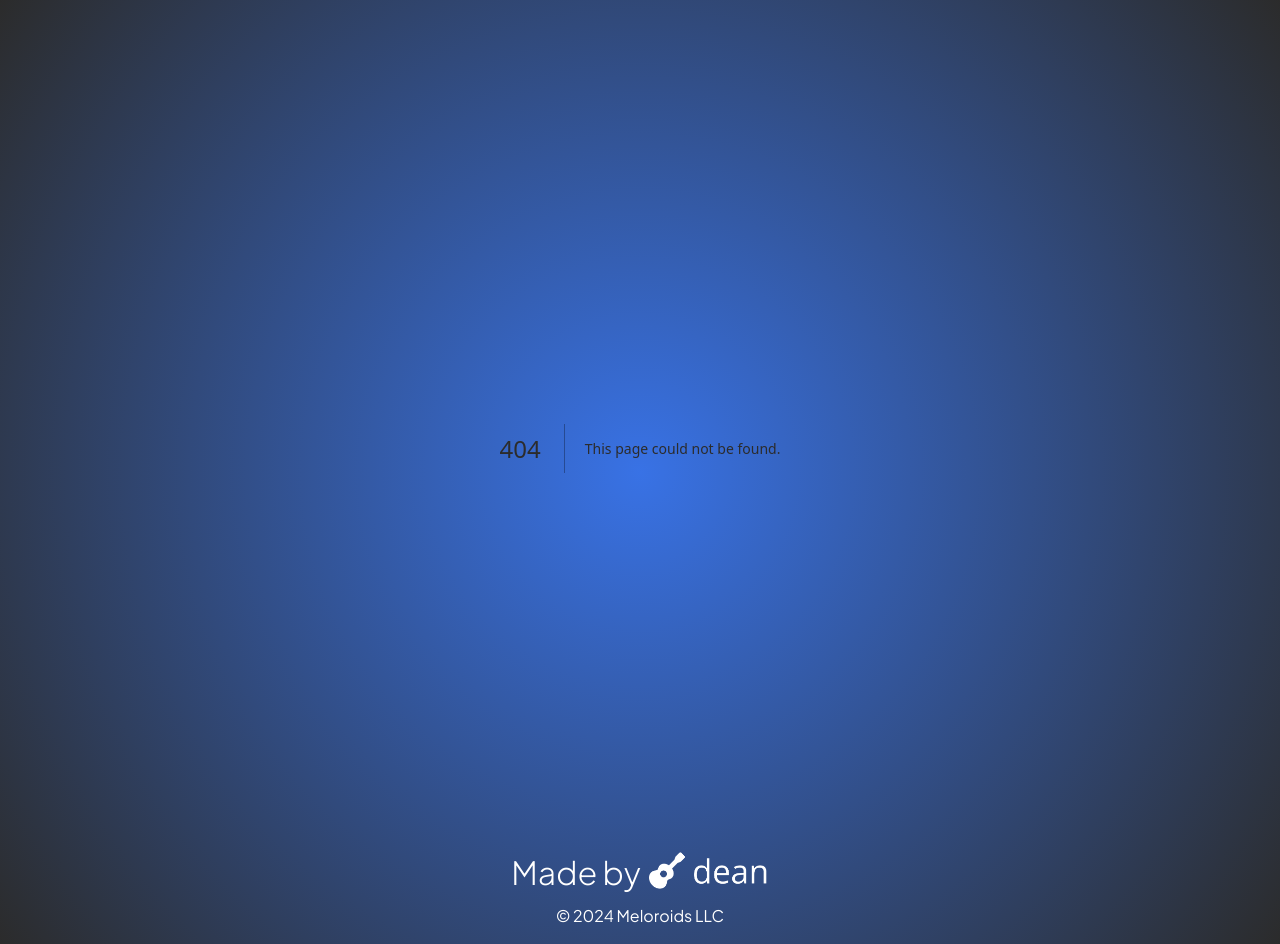
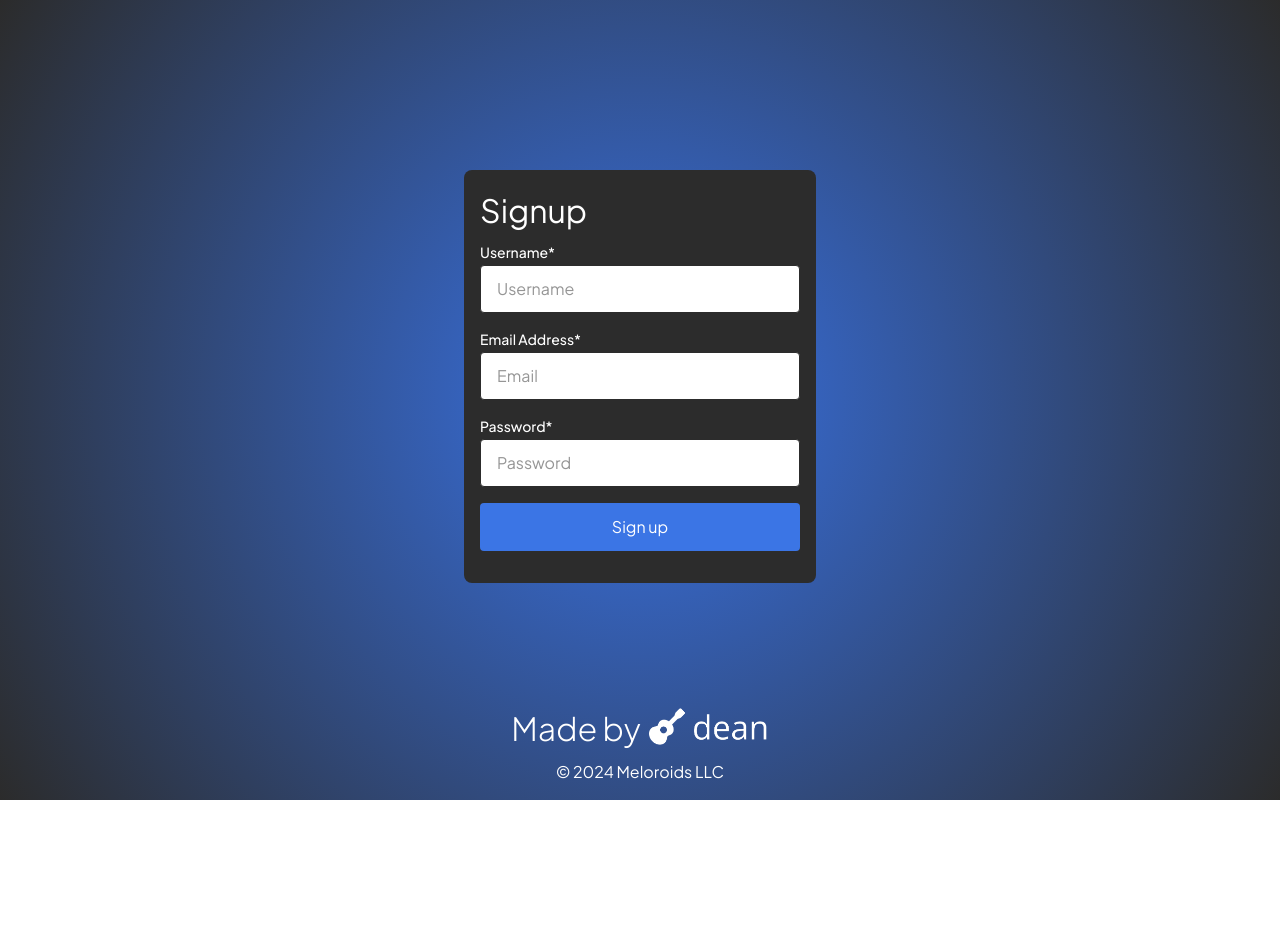
Before and after one commit to petehod/loop-name-generator, a Next.js app: page /signup in a window 1280 px wide. Before the commit this address had no page. After the commit the page ends 800 px from the top, so only its background shows below. Built offline with nearby package versions, Linux system fonts and the light colour scheme; no server answers.

Commit message:
setup create an account

```diff
--- a/package.json
+++ b/package.json
@@ -13,13 +13,16 @@
     "framer-motion": "^11.3.21",
     "next": "14.2.5",
     "react": "^18",
-    "react-dom": "^18"
+    "react-dom": "^18",
+    "uuid": "^10.0.0",
+    "zod": "^3.23.8"
   },
   "devDependencies": {
     "@iconify/react": "^5.0.2",
     "@types/node": "^20",
     "@types/react": "^18",
     "@types/react-dom": "^18",
+    "@types/uuid": "^10.0.0",
     "eslint": "^8",
     "eslint-config-next": "14.2.5",
     "postcss": "^8",
--- /dev/null
+++ b/src/app/signup/page.tsx
@@ -0,0 +1,5 @@
+import SignupForm from "@/components/Form/SignupForm";
+
+export default function Signup() {
+  return <SignupForm />;
+}
--- /dev/null
+++ b/src/components/Form/Form.tsx
@@ -0,0 +1,17 @@
+import { FormHTMLAttributes } from "react";
+
+export const Form = ({
+  children,
+  title,
+  ...props
+}: FormHTMLAttributes<HTMLFormElement> & {
+  title?: string;
+  children: React.ReactNode;
+}) => {
+  return (
+    <form className="bg-dark px-4 pb-8 pt-4 rounded-lg" {...props}>
+      {title && <h2 className="text-white text-2 mb-2">{title}</h2>}
+      {children}
+    </form>
+  );
+};
--- /dev/null
+++ b/src/components/Form/SignupForm.tsx
@@ -0,0 +1,91 @@
+"use client";
+import React, { useState } from "react";
+import { Button } from "@/components/Button";
+import { FormInputLabelWrapper, Label, Input, Form } from "@/components/Form";
+import { z } from "zod";
+import { FirebaseService } from "@/services";
+import { getDefaultUser, User } from "@/schema";
+
+// TODO: Optimize this for uniqueness, correct password params, etc
+const SignupSchema = z.object({
+  email: z.string().email(),
+  username: z.string(),
+  password: z.string()
+});
+
+const SignupForm: React.FC = () => {
+  const [email, setEmail] = useState("");
+  const [password, setPassword] = useState("");
+  const [username, setUsername] = useState("");
+
+  const handleSignUp = async (event: React.FormEvent<HTMLFormElement>) => {
+    event.preventDefault();
+
+    const data = SignupSchema.parse({ email, password, username });
+
+    const userData = await FirebaseService.createUser(
+      data.email,
+      data.password
+    );
+
+    const formattedData = getDefaultUser(
+      userData.uid,
+      userData.email ?? data.email,
+      data.username
+    );
+
+    await FirebaseService.addUser(formattedData);
+
+    console.log(`Successfully created User!`);
+  };
+
+  return (
+    <Form onSubmit={handleSignUp} title="Signup">
+      <FormInputLabelWrapper
+        label={<Label htmlFor="username" text="Username*" />}
+        input={
+          <Input
+            id="username"
+            type="text"
+            value={username}
+            onChange={(e) => setUsername(e.target.value)}
+            placeholder="Username"
+            required
+          />
+        }
+      />
+
+      <FormInputLabelWrapper
+        label={<Label htmlFor="email" text="Email Address*" />}
+        input={
+          <Input
+            id="email"
+            type="email"
+            value={email}
+            onChange={(e) => setEmail(e.target.value)}
+            placeholder="Email"
+            required
+          />
+        }
+      />
+
+      <FormInputLabelWrapper
+        label={<Label htmlFor="password" text="Password*" />}
+        input={
+          <Input
+            id="password"
+            type="password"
+            value={password}
+            onChange={(e) => setPassword(e.target.value)}
+            placeholder="Password"
+            required
+          />
+        }
+      />
+
+      <Button text="Sign up" type="submit" backgroundColor="dark" />
+    </Form>
+  );
+};
+
+export default SignupForm;
--- a/src/components/Form/index.ts
+++ b/src/components/Form/index.ts
@@ -2,3 +2,6 @@ export * from "./Input";
 export * from "./Label";
 export * from "./FormInputLabelWrapper";
 export * from "./ThemeForm";
+export * from "./SignupForm";
+// export * from "./LoginForm";
+export * from "./Form";
--- /dev/null
+++ b/src/schema/UserSchema.ts
@@ -0,0 +1,22 @@
+import { v4 } from "uuid";
+import { z } from "zod";
+
+export const UserSchema = z.object({
+  id: z.string().default(() => v4()),
+  email: z.string().email(),
+  username: z.string().min(1).max(20),
+  savedNames: z.array(z.string()).default([]),
+  createdAt: z
+    .number()
+    .optional()
+    .default(() => Date.now()),
+  lastLogin: z
+    .number()
+    .optional()
+    .default(() => Date.now())
+});
+
+export type User = z.infer<typeof UserSchema>;
+
+export const getDefaultUser = (id: string, email: string, username: string) =>
+  UserSchema.parse({ id, email, username });
--- /dev/null
+++ b/src/schema/index.ts
@@ -0,0 +1 @@
+export * from "./UserSchema";
--- /dev/null
+++ b/src/services/firebase.service.ts
@@ -0,0 +1,21 @@
+import { auth, db } from "@/firebase";
+import { User } from "@/schema";
+import { createUserWithEmailAndPassword } from "firebase/auth";
+import { doc, setDoc } from "firebase/firestore";
+
+export const FirebaseService = {
+  createUser: async (email: string, password: string) => {
+    const userCredential = await createUserWithEmailAndPassword(
+      auth,
+      email,
+      password
+    );
+    return userCredential.user;
+  },
+  addUser: async (userData: User) => {
+    const userRef = doc(db, "users", userData.id);
+    await setDoc(userRef, {
+      userData
+    });
+  }
+};
--- /dev/null
+++ b/src/services/index.ts
@@ -0,0 +1,2 @@
+export * from "./firebase.service";
+export * from "./openai.service";
```
Also changed, not shown: src/components/Form/LoginForm.tsx (added, +107 -0 lines), 1 other file (tests, documents, lock files or other folders).
